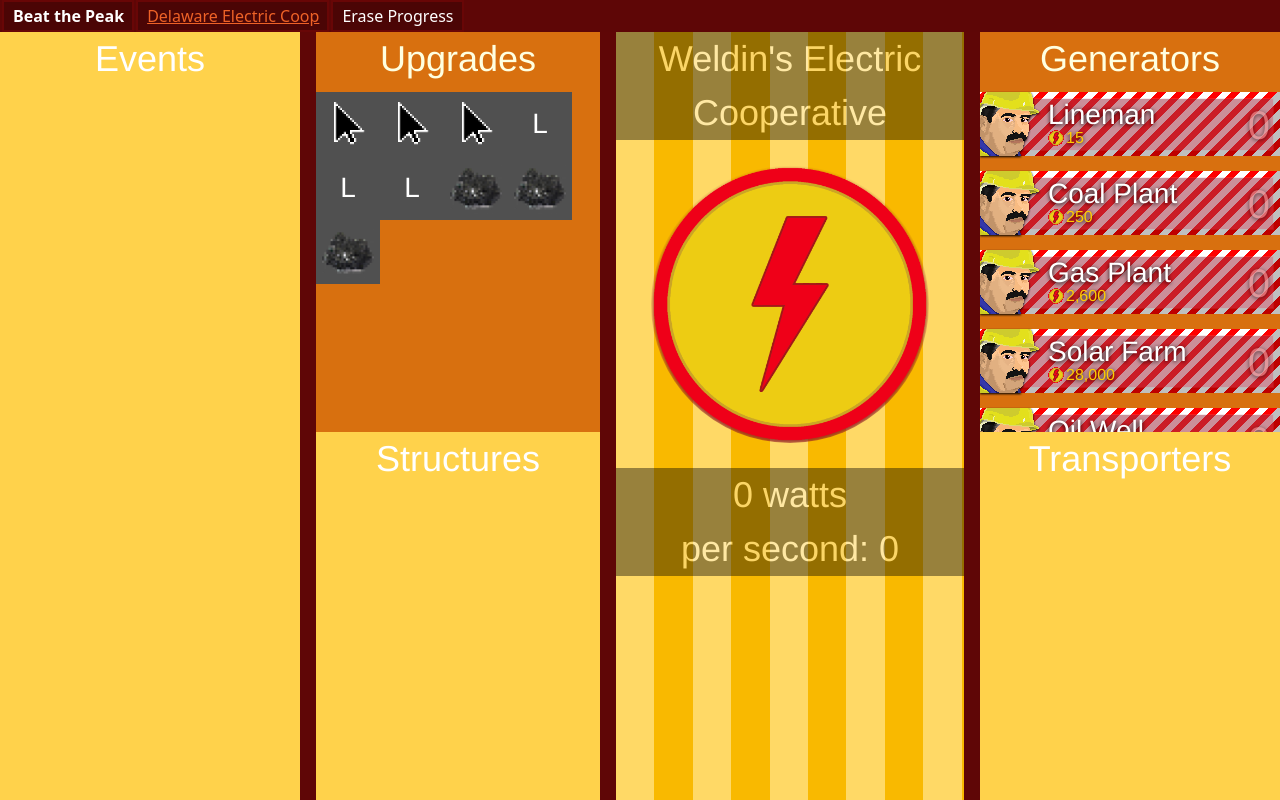
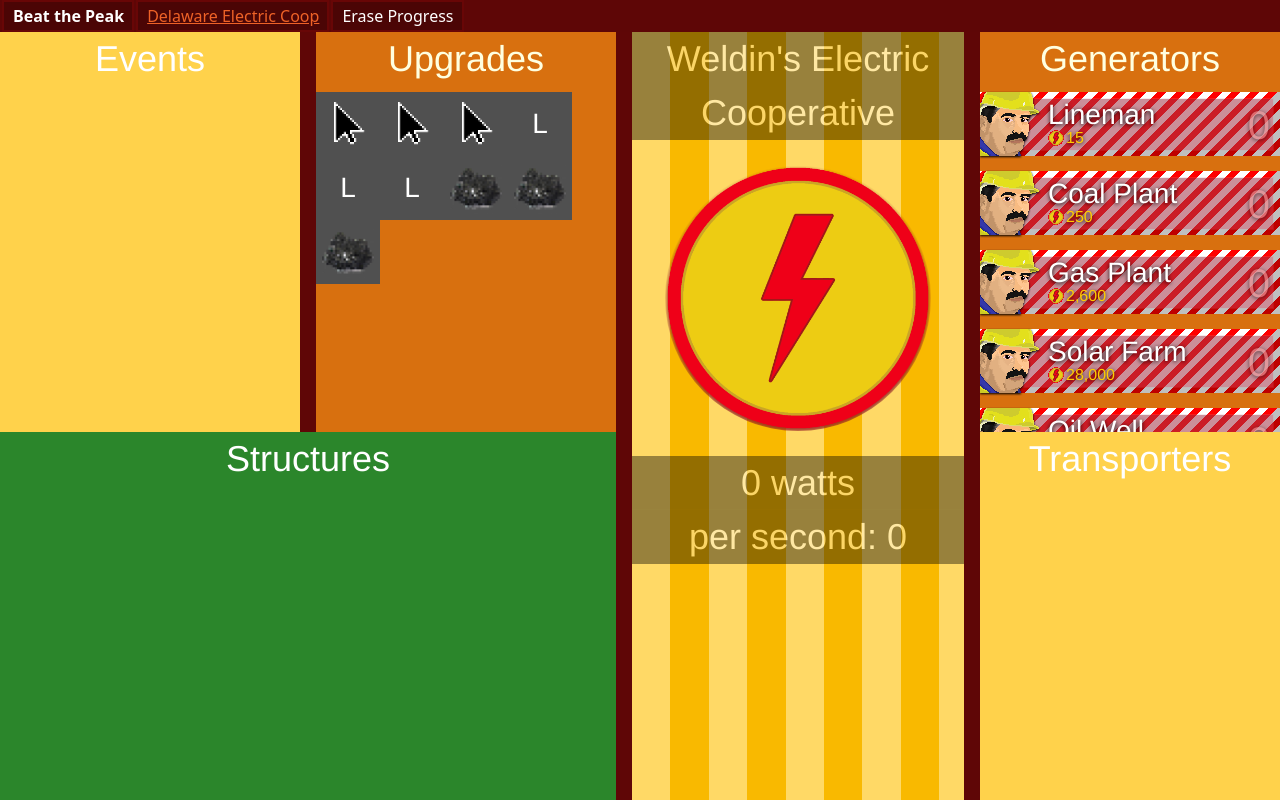
Before and after one commit to weldindunn/beat-the-peak, a React (Create React App) app: page / in a window 1280 px wide. Built offline with nearby package versions, Linux system fonts and the light colour scheme.

Commit message:
Added structures section to layout

```diff
--- a/src/App.css
+++ b/src/App.css
@@ -84,7 +84,7 @@
   bottom: 0px;
   left: 300px;
   width: 16px;
-  height: 100;
+  height: 100%;
 
 }
 
@@ -93,9 +93,9 @@
   background: #5f0606;
   top: 0px;
   bottom: 0px;
-  left: 600px;
+  left: 616px;
   width: 16px;
-  height: 100;
+  height: 100%;
 
 }
 
@@ -106,27 +106,40 @@
   bottom: 0px;
   right: 300px;
   width: 16px;
-  height: 100;
+  height: 100%;
 
 }
 
-.events-column {
+.left-column {
   position: absolute;
   top: 0px;
   left: 0px;
   bottom: 0px;
+  right: 616px;
+}
+
+.top-row {
+  position: absolute;
+  top: 0px;
+  left: 0px;
+  right: 616px;
+}
+
+.events-column {
+  top: 0px;
+  left: 0px;
+  bottom: 0px;
+  margin-right: 16px;
   overflow-x: hidden;
   overflow-y: hidden;
+
   width: 300px;
-  min-width: 100px;
 }
 
-.upgrades-structures-column {
+.upgrades-column {
   position: absolute;
-  padding-left: 16px;
-  margin-right: 16px;
   top: 0px;
-  left: 300px;
+  left: 316px;
   min-width: 100px;
   overflow-x: hidden;
   overflow-y: hidden;
@@ -134,12 +147,23 @@
   width: 300px;
 }
 
+.structures-column {
+  position: absolute;
+  top: 50vh;
+  left: 0px;
+  bottom: 0px;
+  margin-right: 16px;
+  overflow-x: hidden;
+  overflow-y: hidden;
+  width: 616px;
+}
+
 .center-column {
   position: absolute;
   padding-left: 16px;
   padding-right: 16px;
   top: 0px;
-  left: 600px;
+  left: 616px;
   right: 300px;
   min-width: 100px;
   overflow-x: hidden;
@@ -165,7 +189,7 @@
 .events {
   background: #ffd24b;
   color: #FFFFFF;
-  height: 100vh;
+  height: 50vh;
 }
 
 /*====================
@@ -235,7 +259,7 @@
   Structure column style
   ====================== */
 .structures {
-  background: #ffd24b;
+  background: #2b862b;
   color: #FFFFFF;
   height: 50vh;
 }
--- a/src/components/viewHub.tsx
+++ b/src/components/viewHub.tsx
@@ -94,6 +94,8 @@
         <>
             <MenuBar eraseGame={eraseGame}></MenuBar>
             <div className="hub">
+                <div className="left-column">
+                    <div className="top-row">
                         {/* Events */}
                         <div className="events-column">
                             <div className="events">
@@ -104,7 +106,7 @@
                         {/* Barrier */}
                         <div className="left-barrier"/>
 
-                <div className="upgrades-structures-column">
+                        <div className="upgrades-column">
                             {/* Upgrades */}
                             <div className="upgrades">
                                 <ViewUpgrades
@@ -145,10 +147,14 @@
                                     buyUpgrade={buyUpgrade}
                                 ></ViewUpgrades>
                             </div>
+                        </div>
+                    </div>
 
+                    <div className="structures-column">
                         {/* Structures */}
                         <div className="structures">
                             <span>Structures</span>
+                        </div>
                     </div>
                 </div>
 
```
Lines whose indentation alone changed are shown as unchanged.
